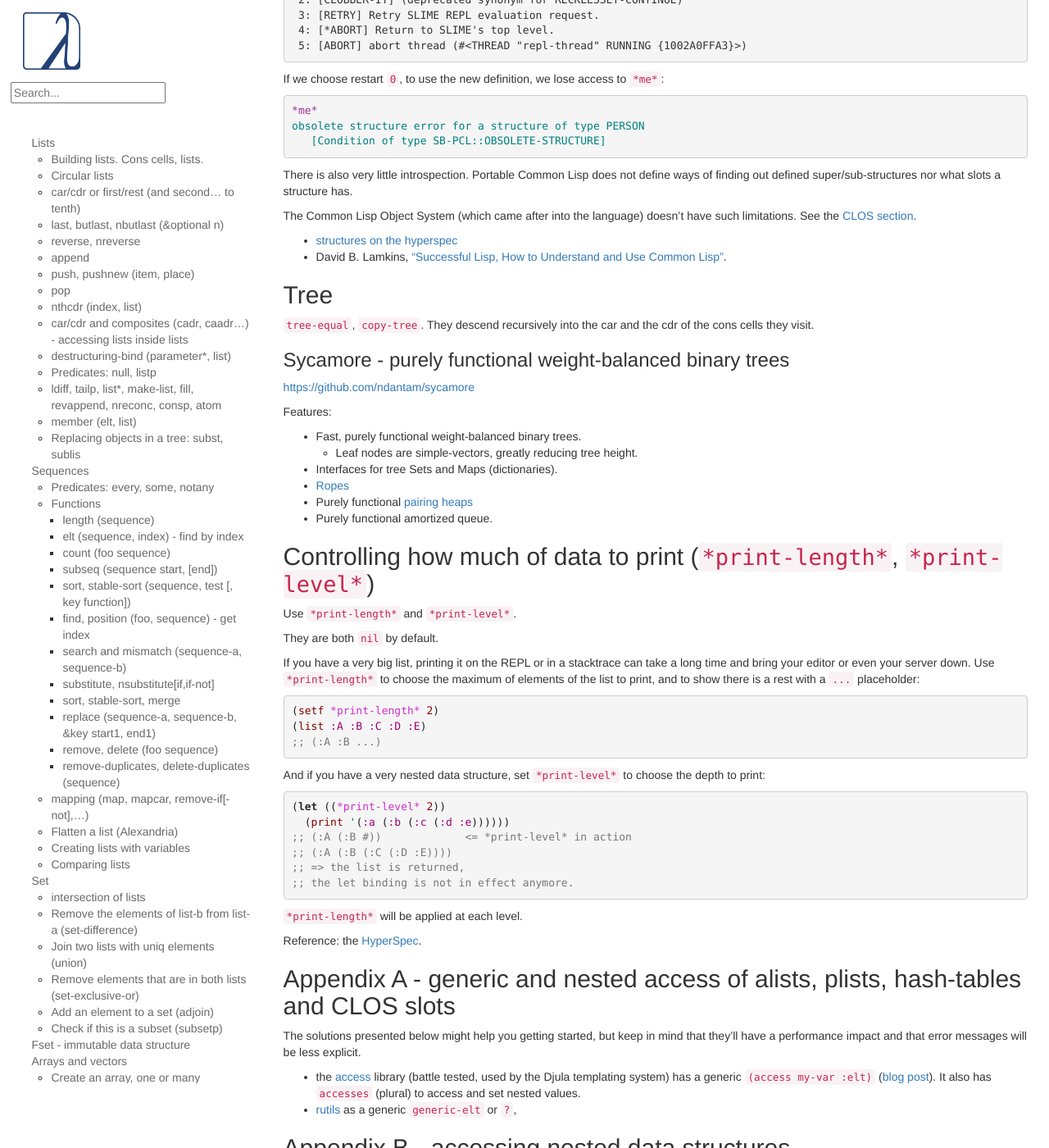
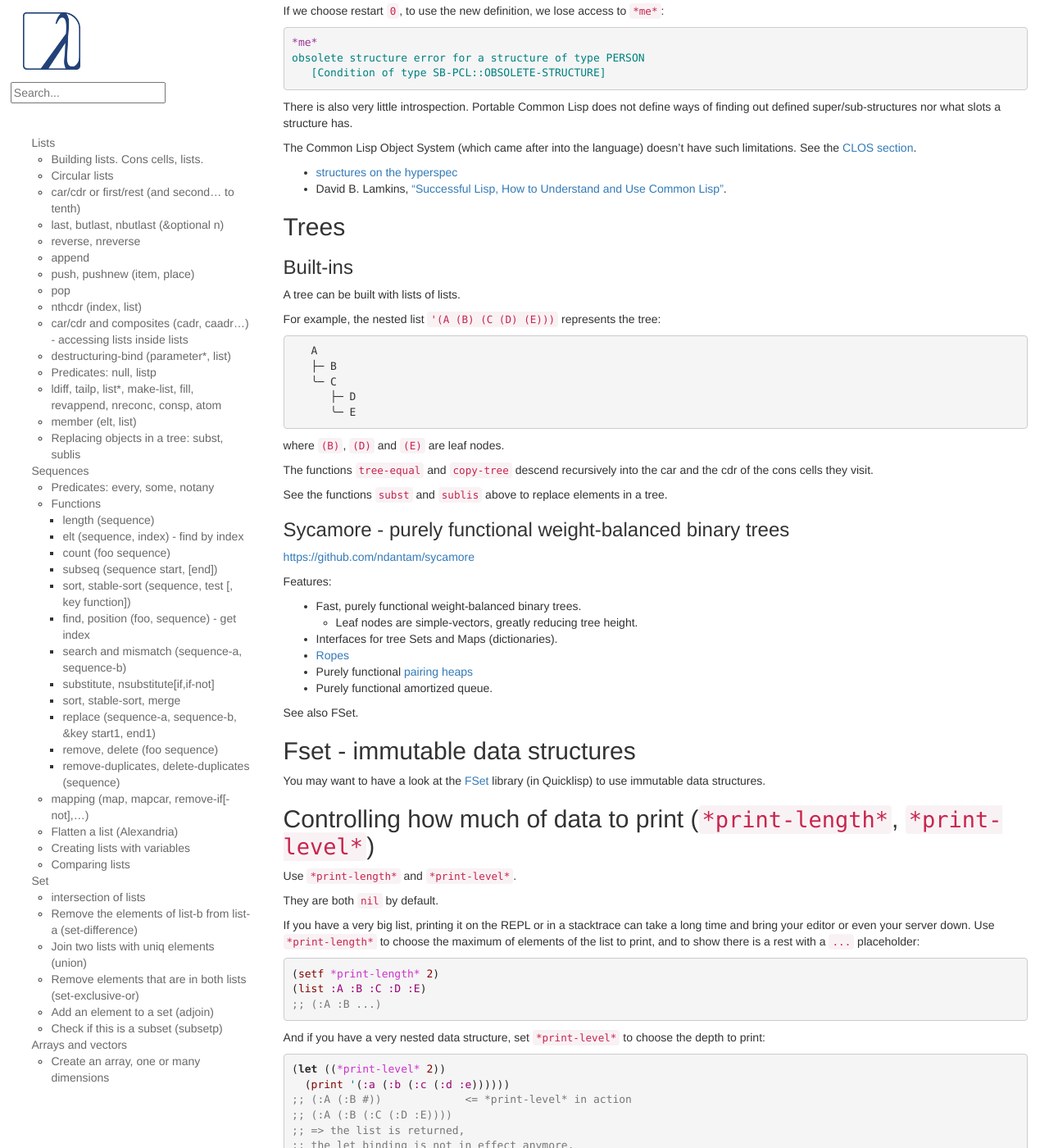
Before and after one commit to LispCookbook/cl-cookbook, a Jekyll site: the page built from data-structures.md, in a window 1280 px wide and 1400 px high, scrolled down 28994 px. Shown: the whole window at 82% size. Built offline with Jekyll 4.4.1, drawn with Linux system fonts in a browser that asks for light colours; some of the changed text lies outside the part shown.

Commit message:
trees++ simple example

````diff
--- a/data-structures.md
+++ b/data-structures.md
@@ -812,12 +812,6 @@ You can also use `pushnew`, that modifies the list (see above).
 (subsetp '(0 3) list-a)
 ;; => T
 ~~~
-
-## Fset - immutable data structure
-
-You may want to have a look at the
-[FSet](https://common-lisp.net/project/fset/Site/FSet-Tutorial.html )
-library (in Quicklisp).
 
 
 ## Arrays and vectors
@@ -1981,10 +1975,29 @@ doesn't have such limitations. See the [CLOS section](clos.html).
 * [structures on the hyperspec](http://www.lispworks.com/documentation/HyperSpec/Body/08_.htm)
 * David B. Lamkins, ["Successful Lisp, How to Understand and Use Common Lisp"](http://www.communitypicks.com/r/lisp/s/17592186045679-successful-lisp-how-to-understand-and-use-common).
 
-## Tree
-
-`tree-equal`, `copy-tree`. They descend recursively into the car and
+## Trees
+
+### Built-ins
+
+A tree can be built with lists of lists.
+
+For example, the nested list `'(A (B) (C (D) (E)))` represents the tree:
+
+```
+   A
+   ├─ B
+   ╰─ C
+      ├─ D
+      ╰─ E
+```
+
+where `(B)`, `(D)` and `(E)` are leaf nodes.
+
+The functions `tree-equal` and `copy-tree` descend recursively into the car and
 the cdr of the cons cells they visit.
+
+See the functions `subst` and `sublis` above to replace elements in a tree.
+
 
 ### Sycamore - purely functional weight-balanced binary trees
 
@@ -1999,6 +2012,15 @@ Features:
 * Purely functional [pairing heaps](http://en.wikipedia.org/wiki/Pairing_heap)
 * Purely functional amortized queue.
 
+See also FSet.
+
+## Fset - immutable data structures
+
+You may want to have a look at the
+[FSet](https://common-lisp.net/project/fset/Site/FSet-Tutorial.html )
+library (in Quicklisp) to use immutable data structures.
+
+
 ## Controlling how much of data to print (`*print-length*`, `*print-level*`)
 
 Use `*print-length*` and `*print-level*`.
````
